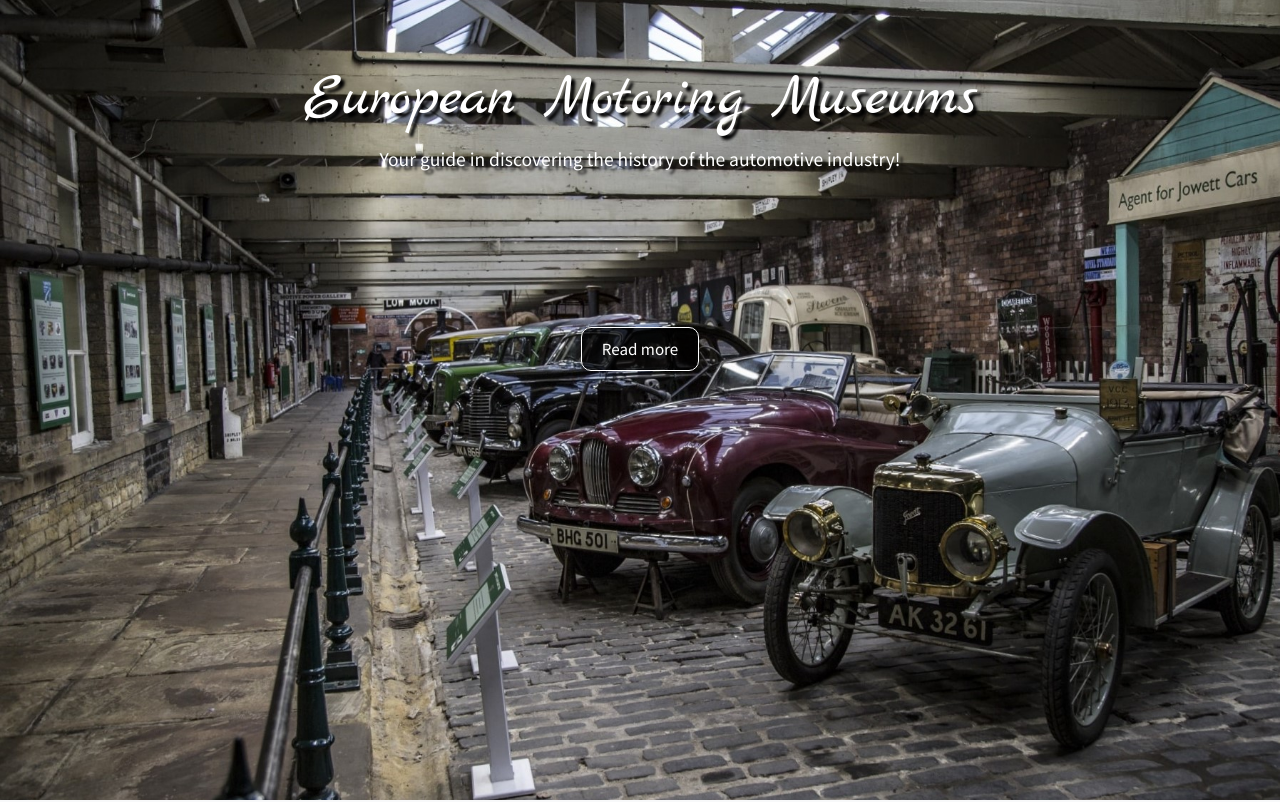
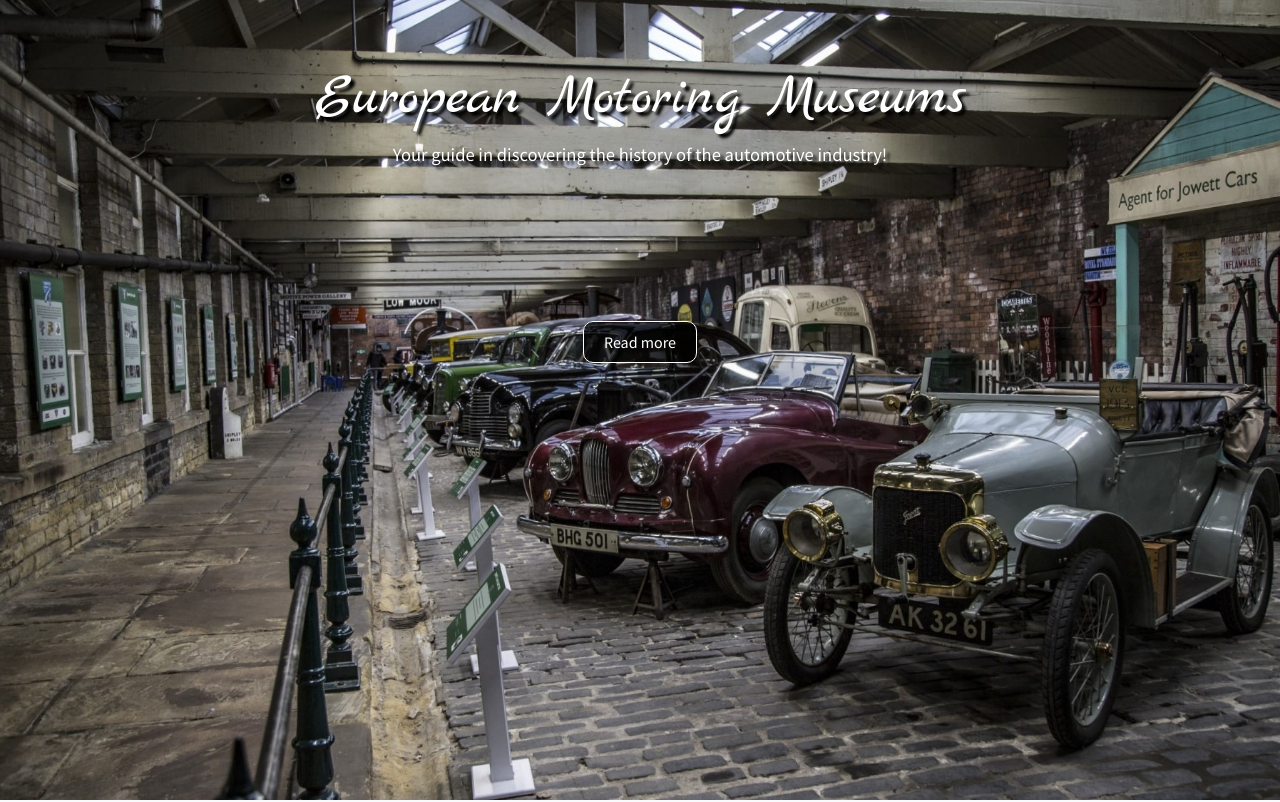
Before and after one commit to Adamsky94/European_Motor_Museums, a plain HTML site: page index.html in a window 1280 px wide. Shown: the top 802 px of the page. Drawn offline with nearby package versions, Linux system fonts and the light colour scheme.

Commit message:
Removed attributes for body

```diff
--- a/assets/css/style.css
+++ b/assets/css/style.css
@@ -6,12 +6,6 @@
   font-family: 'Source Sans Pro', sans-serif;
 }
 
-body{
-  margin:0;
-  font-family: Arial, "Helvetica Neue", Helvetica, sans-serif;
-  font-size:17px;
-  line-height:1.6;
-}
 /*--Code from Brad Traversy https://codepen.io/bradtraversy/pen/XerXYV--*/
 #showcase{
   background-image:url('/assets/images/bg_landing.jpg');
@@ -122,6 +116,10 @@ animation: float 6s infinite;
 	}
 }
 
+.modal-content:hover{
+    animation: none;
+}
+
 .card-title {
     margin-top: 10px;
 }
```
